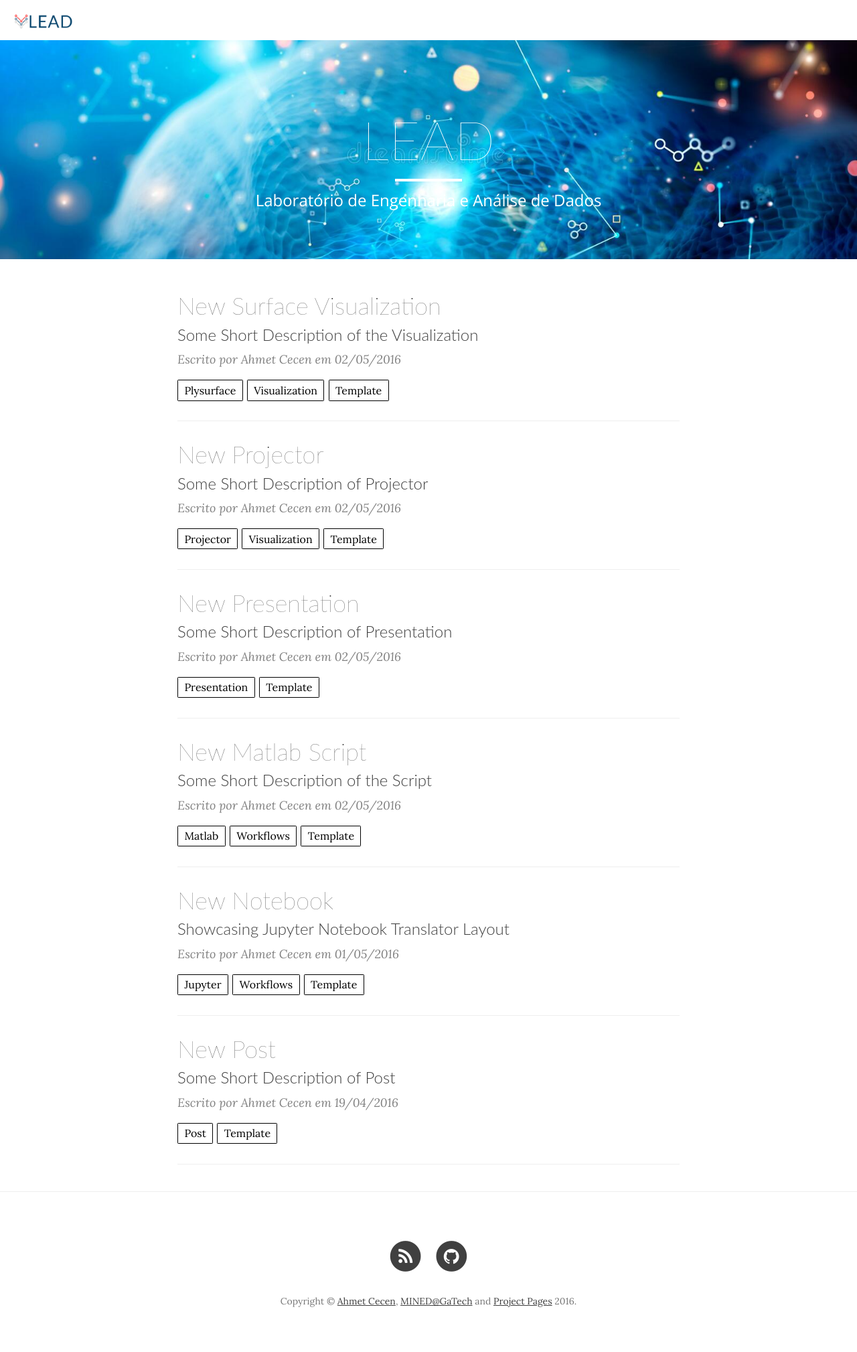
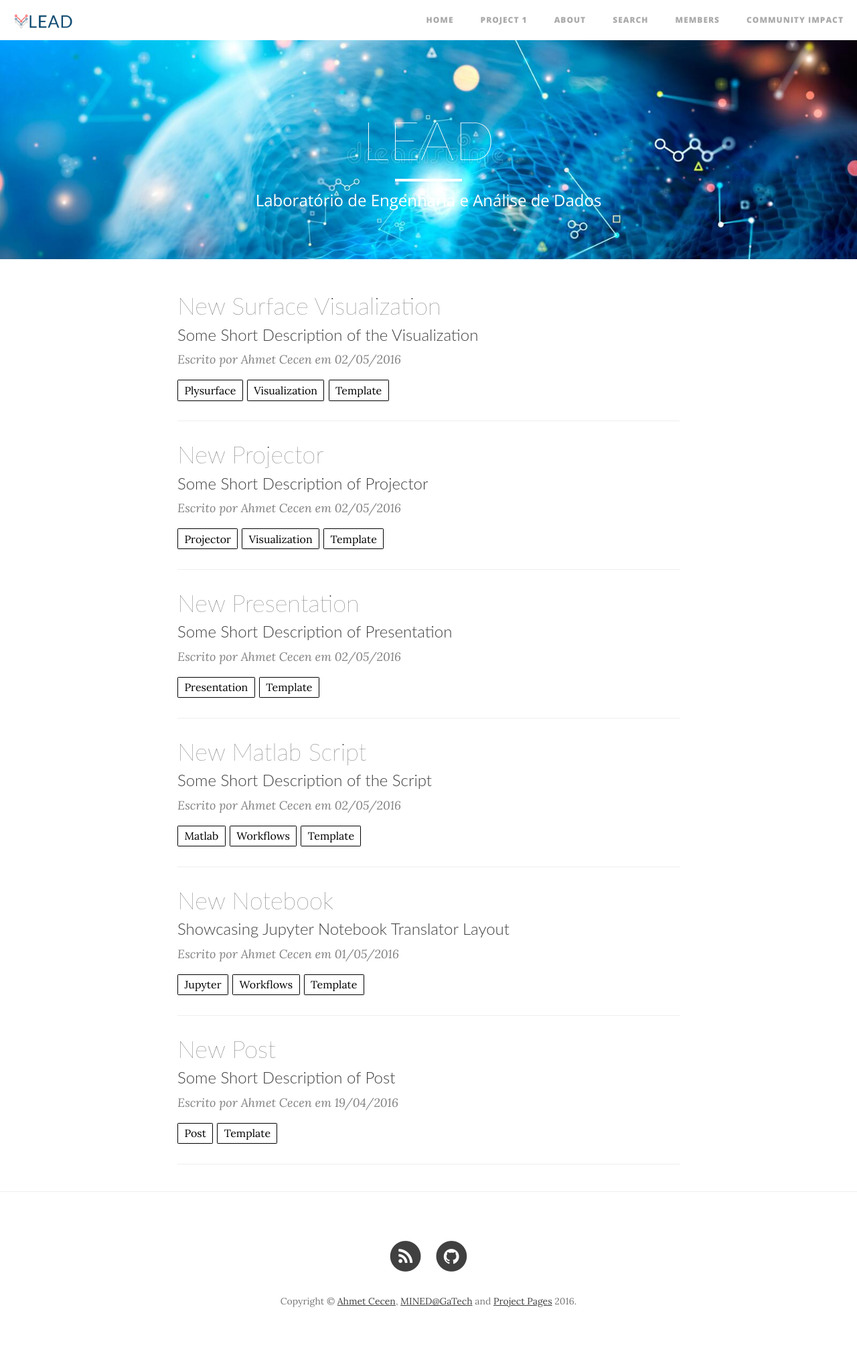
Before and after one commit to lead-ifal/lead-ifal.github.io, a Jekyll site: the page built from index.html, in a window 1280 px wide. Shown: the whole page at 67% size. Built offline with Jekyll 4.4.1, drawn with Linux system fonts in a browser that asks for light colours; nearby versions of some CDN libraries; the list of posts is cut into pages by our own code.

Commit message:
- Ajuste na cor do menu.

```diff
--- a/css/clean-blog.css
+++ b/css/clean-blog.css
@@ -84,7 +84,7 @@ hr.small {
     color: rgba(255, 255, 255, 0.8);
   }
   .navbar-custom .nav li a {
-    color: white;
+    color: darkgray;
     padding: 20px;
   }
   .navbar-custom .nav li a:hover,
```
